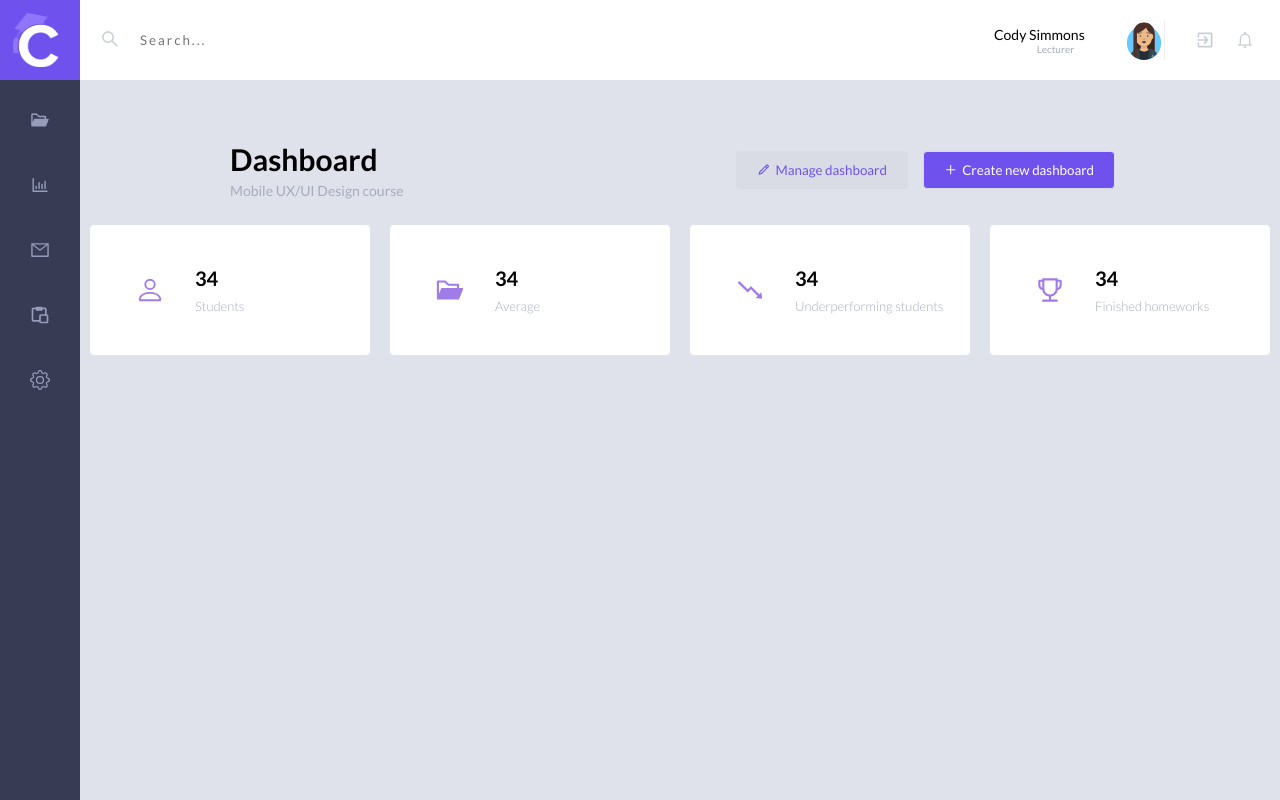
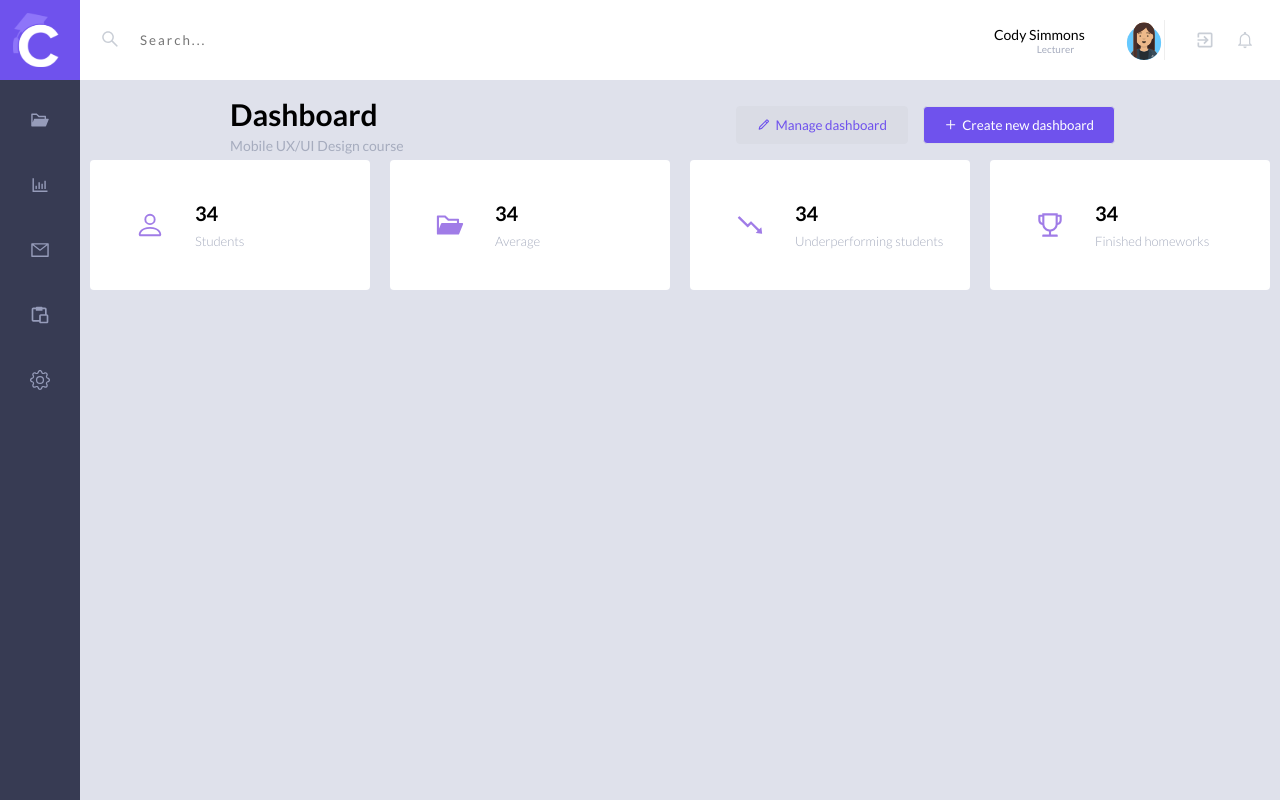
Before and after one commit to itsmatheusmoura/purple-dashboard, a React (Create React App) app: page / in a window 1280 px wide. Built offline with nearby package versions, Linux system fonts and the light colour scheme.

Commit message:
Correction margin indicators and title

```diff
--- a/src/components/home/styles.js
+++ b/src/components/home/styles.js
@@ -32,7 +32,7 @@ export const IndicatorsBox = styled.div`
     display: flex;
     align-items: center;
     justify-content: center;
-    margin-top: -120px;
+    margin-top: -250px;
 `;
 
 export const ProfileBar = styled.div`
@@ -141,7 +141,8 @@ export const TitleContainer = styled.div`
     display: flex;
     justify-content: space-between;
     align-items: center;
-    margin: 0 150px;
+    margin: -30px 150px;
+    max-height: 150px;
 `;
 
 export const Title = styled.div`
```
Also changed, not shown: 1 other file (tests, documents, lock files or other folders).
